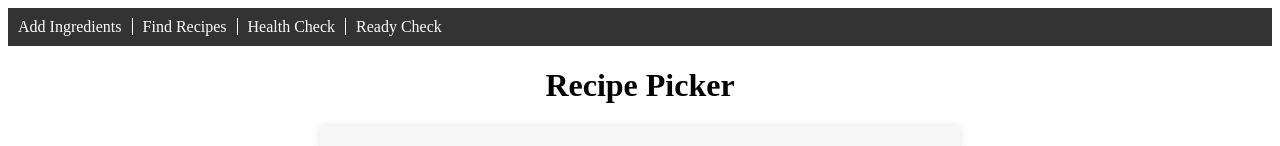
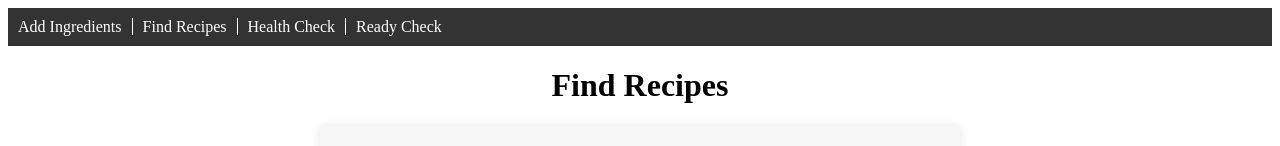
Before and after one commit to AkashBalani/recipePickerFront, an Angular app: page /angular/find-recipes in a window 1280 px wide. Shown: the top 146 px of the page. Built offline with nearby package versions, Linux system fonts and the light colour scheme.

Commit message:
Changed the heading for Ingredients + FindRecipes

```diff
--- a/src/app/find-recipes/find-recipes.component.html
+++ b/src/app/find-recipes/find-recipes.component.html
@@ -1,4 +1,4 @@
-<h1 class="centered-title">Recipe Picker</h1>
+<h1 class="centered-title">Find Recipes</h1>
 
 <form (ngSubmit)="onSubmit()">
     <label for="ingredient">Ingredient:</label>
--- a/src/app/ingredient-form/ingredient-form.component.html
+++ b/src/app/ingredient-form/ingredient-form.component.html
@@ -1,4 +1,4 @@
-<h1 class="centered-title">Recipe Picker</h1>
+<h1 class="centered-title">Add Ingredients</h1>
 
 <form (ngSubmit)="onSubmit()">
     <label for="ingredient">Ingredient:</label>
```
